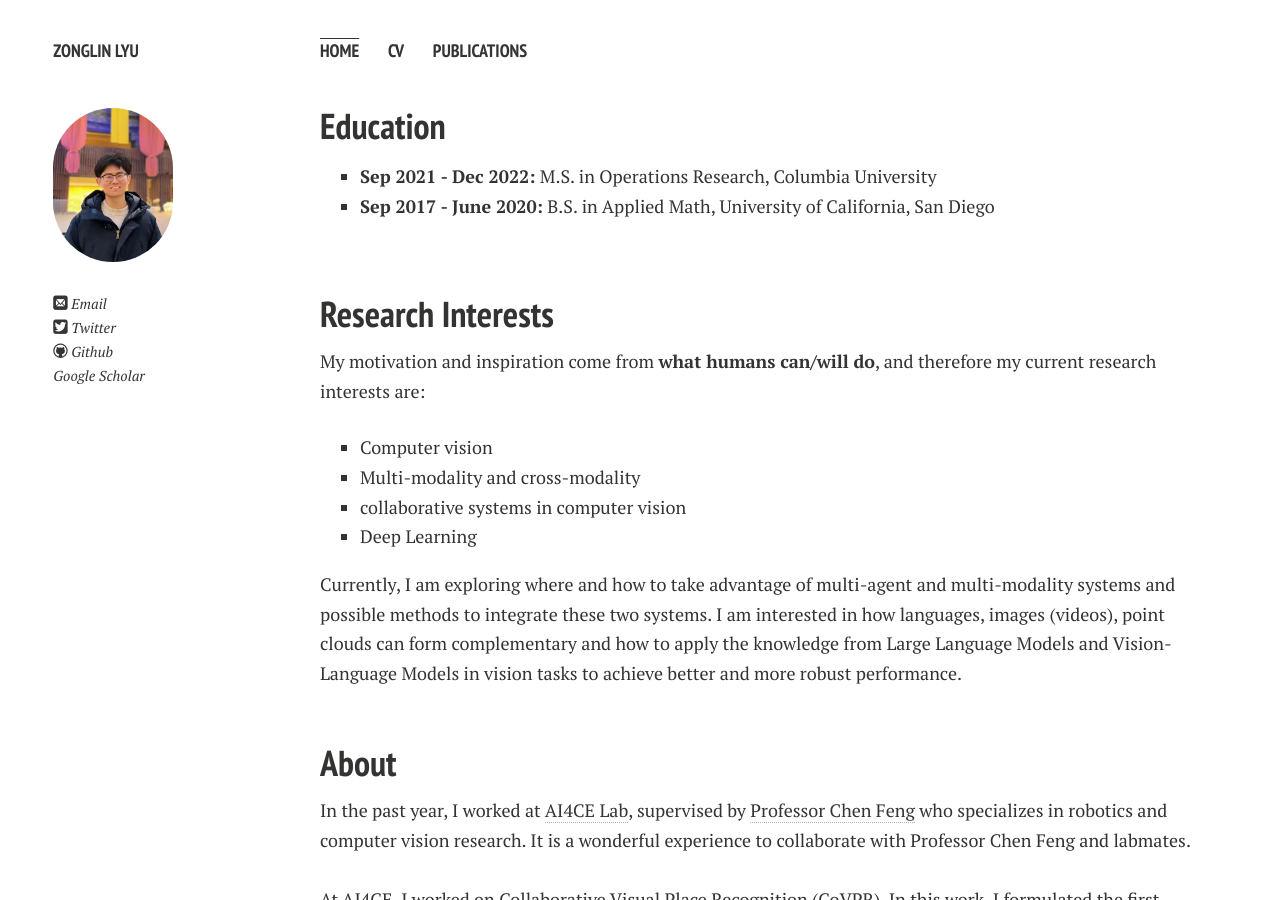
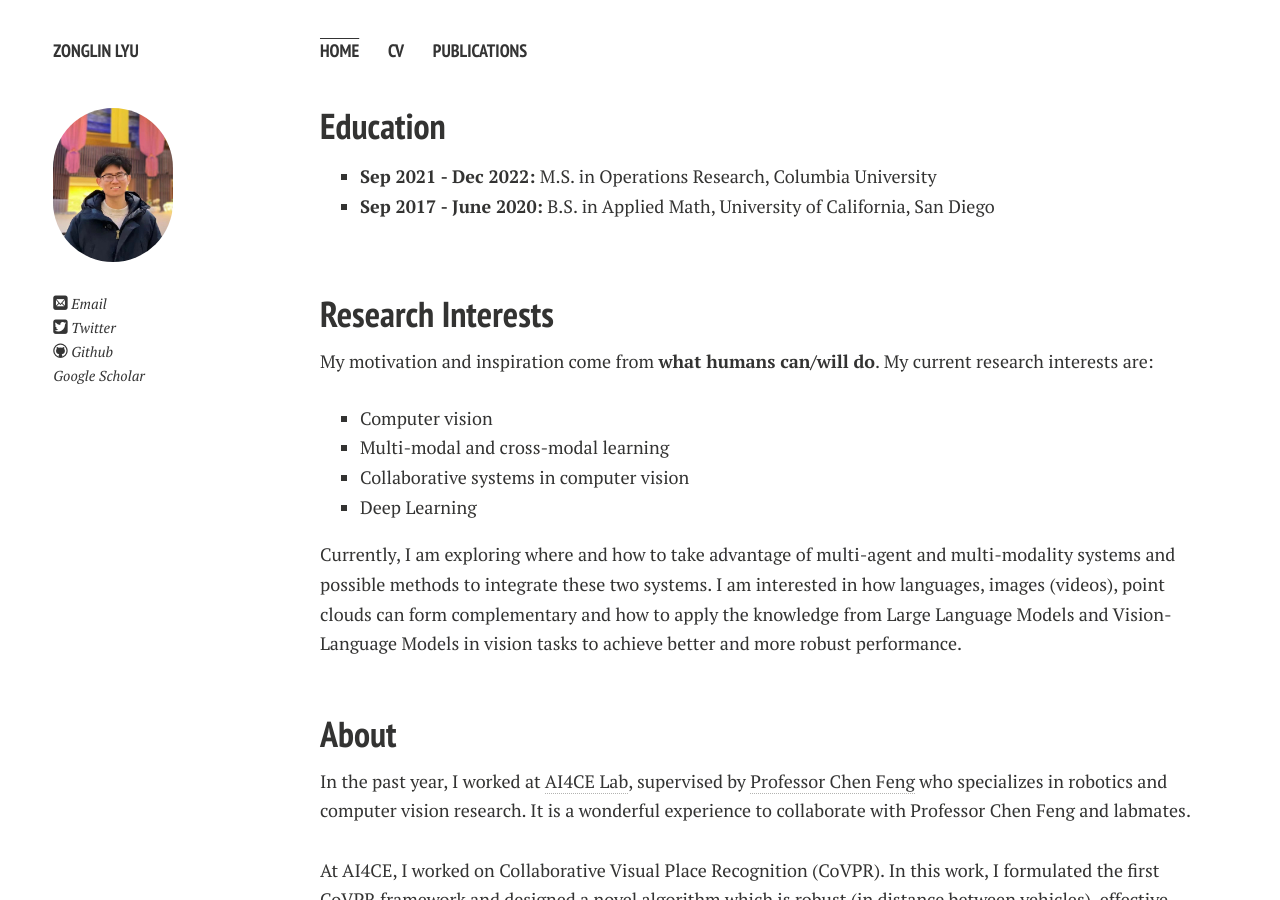
Before and after one commit to ZonglinL/ZonglinL.github.io, a Jekyll site: the page built from index.md, in a window 1280 px wide and 900 px high. Built offline with Jekyll 4.4.1, drawn with Linux system fonts in a browser that asks for light colours; nearby versions of some CDN libraries; comment, search, counter and statistics services are not loaded; a style sheet for code colours, icons or effects is not loaded; our own code applies the rules of GitHub Pages for plain Markdown files.

Commit message:
Update index.md

```diff
--- a/index.md
+++ b/index.md
@@ -11,10 +11,10 @@ layout: page
 
 ## Research Interests
 
-My motivation and inspiration come from **what humans can/will do**, and therefore my current research interests are:
+My motivation and inspiration come from **what humans can/will do**. My current research interests are:
 * Computer vision
-* Multi-modality and cross-modality
-* collaborative systems in computer vision
+* Multi-modal and cross-modal learning
+* Collaborative systems in computer vision
 * Deep Learning
 
 Currently, I am exploring where and how to take advantage of multi-agent and multi-modality systems and possible methods to integrate these two systems. I am interested in how languages, images (videos), point clouds can form complementary and how to apply the knowledge from Large Language Models and Vision-Language Models in vision tasks to achieve better and more robust performance.
```
